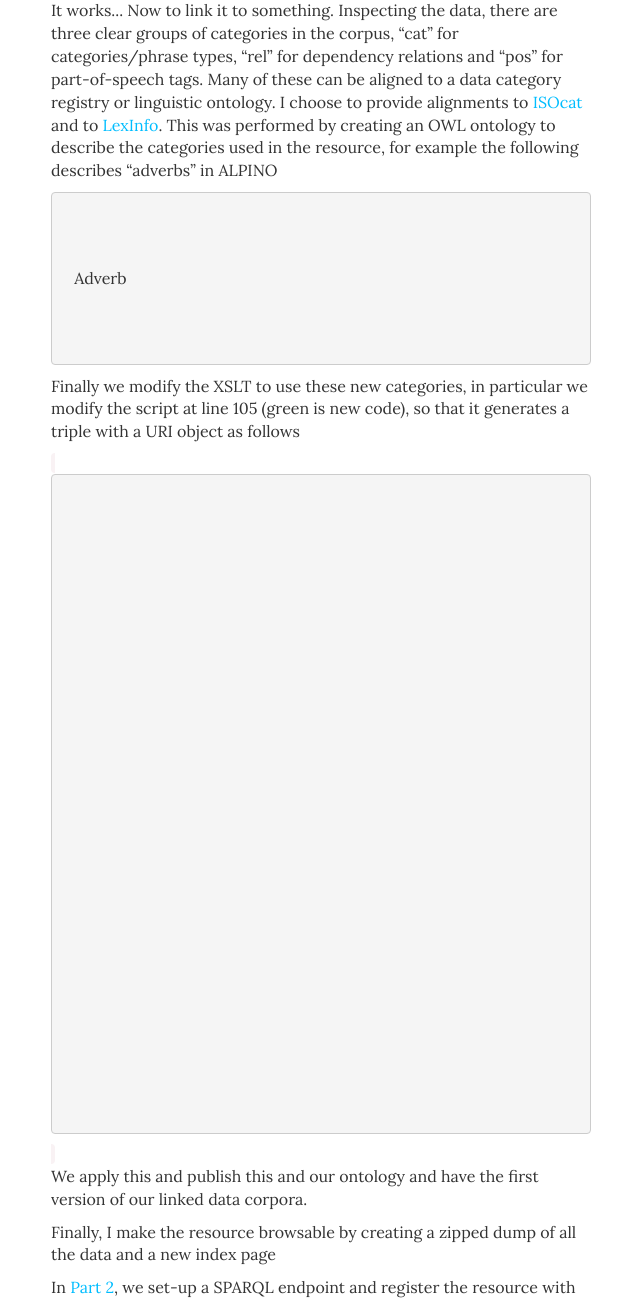
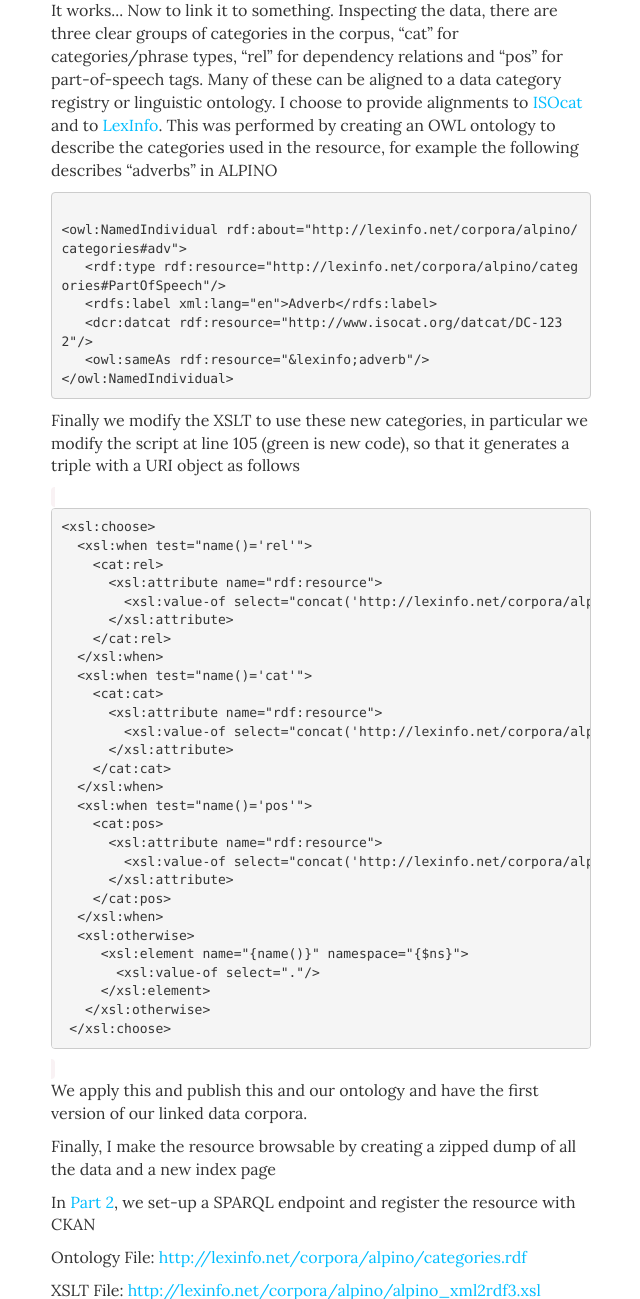
Before and after one commit to jmccrae/jmccrae.github.io, a PHP site: page /sparql/blog/alpino in a window 1280 px wide. Shown: the part 2496-3795 px from the top of the page, without its empty margins (319-959 px from the left). Run offline with PHP 8.4, Linux system fonts and the light colour scheme.

Commit message:
Add alpino

```diff
--- a/blog/alpino.php
+++ b/blog/alpino.php
@@ -90,45 +90,45 @@ Content-Type: application/rdf+xml
 <p>It works... Now to link it to something. Inspecting the data, there are three clear groups of categories in the corpus, &ldquo;cat&rdquo; for categories/phrase types, &ldquo;rel&rdquo; for dependency relations and &ldquo;pos&rdquo; for part-of-speech tags. Many of these can be aligned to a data category registry or linguistic ontology. I choose to provide alignments to <a href="http://www.isocat.org/">ISOcat</a> and to <a href="http://www.lexinfo.net/">LexInfo</a>. This was performed by creating an OWL ontology to describe the categories used in the resource, for example the following describes &ldquo;adverbs&rdquo; in ALPINO</p>
 
 <pre><code>
-<owl:NamedIndividual rdf:about="http://lexinfo.net/corpora/alpino/categories#adv">
-   <rdf:type rdf:resource="http://lexinfo.net/corpora/alpino/categories#PartOfSpeech"/>
-   <rdfs:label xml:lang="en">Adverb</rdfs:label>
-   <dcr:datcat rdf:resource="http://www.isocat.org/datcat/DC-1232"/>
-   <owl:sameAs rdf:resource="&lexinfo;adverb"/>
-</owl:NamedIndividual>
+&lt;owl:NamedIndividual rdf:about="http://lexinfo.net/corpora/alpino/categories#adv"&gt;
+   &lt;rdf:type rdf:resource="http://lexinfo.net/corpora/alpino/categories#PartOfSpeech"/&gt;
+   &lt;rdfs:label xml:lang="en"&gt;Adverb&lt;/rdfs:label&gt;
+   &lt;dcr:datcat rdf:resource="http://www.isocat.org/datcat/DC-1232"/&gt;
+   &lt;owl:sameAs rdf:resource="&lexinfo;adverb"/&gt;
+&lt;/owl:NamedIndividual&gt;
 </code></pre>
 
 <p>Finally we modify the XSLT to use these new categories, in particular we modify the script at line 105 (green is new code), so that it generates a triple with a URI object as follows</p>
 
 <code><pre>
-<xsl:choose>
-  <xsl:when test="name()='rel'">
-    <cat:rel>
-      <xsl:attribute name="rdf:resource">
-        <xsl:value-of select="concat('http://lexinfo.net/corpora/alpino/categories#',.)"/>
-      </xsl:attribute>
-    </cat:rel>
-  </xsl:when>
-  <xsl:when test="name()='cat'">
-    <cat:cat>
-      <xsl:attribute name="rdf:resource">
-        <xsl:value-of select="concat('http://lexinfo.net/corpora/alpino/categories#',.)"/>
-      </xsl:attribute>
-    </cat:cat>
-  </xsl:when>
-  <xsl:when test="name()='pos'">
-    <cat:pos>
-      <xsl:attribute name="rdf:resource">
-        <xsl:value-of select="concat('http://lexinfo.net/corpora/alpino/categories#',.)"/>
-      </xsl:attribute>
-    </cat:pos>
-  </xsl:when>
-  <xsl:otherwise>
-     <xsl:element name="{name()}" namespace="{$ns}">
-       <xsl:value-of select="."/>
-     </xsl:element>
-   </xsl:otherwise>
- </xsl:choose>
+&lt;xsl:choose&gt;
+  &lt;xsl:when test="name()='rel'"&gt;
+    &lt;cat:rel&gt;
+      &lt;xsl:attribute name="rdf:resource"&gt;
+        &lt;xsl:value-of select="concat('http://lexinfo.net/corpora/alpino/categories#',.)"/&gt;
+      &lt;/xsl:attribute&gt;
+    &lt;/cat:rel&gt;
+  &lt;/xsl:when&gt;
+  &lt;xsl:when test="name()='cat'"&gt;
+    &lt;cat:cat&gt;
+      &lt;xsl:attribute name="rdf:resource"&gt;
+        &lt;xsl:value-of select="concat('http://lexinfo.net/corpora/alpino/categories#',.)"/&gt;
+      &lt;/xsl:attribute&gt;
+    &lt;/cat:cat&gt;
+  &lt;/xsl:when&gt;
+  &lt;xsl:when test="name()='pos'"&gt;
+    &lt;cat:pos&gt;
+      &lt;xsl:attribute name="rdf:resource"&gt;
+        &lt;xsl:value-of select="concat('http://lexinfo.net/corpora/alpino/categories#',.)"/&gt;
+      &lt;/xsl:attribute&gt;
+    &lt;/cat:pos&gt;
+  &lt;/xsl:when&gt;
+  &lt;xsl:otherwise&gt;
+     &lt;xsl:element name="{name()}" namespace="{$ns}"&gt;
+       &lt;xsl:value-of select="."/&gt;
+     &lt;/xsl:element&gt;
+   &lt;/xsl:otherwise&gt;
+ &lt;/xsl:choose&gt;
 </pre></code>
 
 <p>We apply this and publish this and our ontology and have the first version of our linked data corpora.</p>
```
